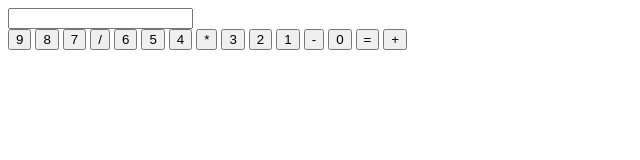
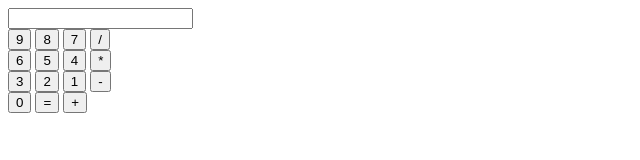
Before and after one commit to lorenaprudencioferreira/calculadora, a plain HTML site: page calculadora/index.html in a window 1280 px wide. Shown: the whole page, without its empty margins (0-640 px from the left). Drawn offline with Linux system fonts and the light colour scheme.

Commit message:
Update index.html

```diff
--- a/calculadora/index.html
+++ b/calculadora/index.html
@@ -7,25 +7,36 @@
         <link rel="stylesheet" href="estilo.css" type="text/css">
     </head>
     <body>
-        <section>
-          <section>
+        <section class="quadrado">
+
              <input type="text">
-          </section>
+
+          <div class="fileira_1">
              <button><a>9</a></button>
              <button><a>8</a></button>
              <button><a>7</a></button>
              <button><a>/</a></button>
+          </div>
+
+          <div class="fileira_2">
              <button><a>6</a></button>
              <button><a>5</a></button>
              <button><a>4</a></button>
              <button><a>*</a></button>
+          </div>
+
+          <div class="fileira_3">
              <button><a>3</a></button>
              <button><a>2</a></button>
              <button><a>1</a></button>
              <button><a>-</a></button>
+          </div>
+
+          <div class="fileira_4">
              <button><a>0</a></button>
-         <button class="botao="><a>=</a></button>
+             <button class="botao"><a>=</a></button>
              <button><a>+</a></button>
+          </div>
         </section>
     </body>
 
```
Lines whose indentation alone changed are shown as unchanged.
